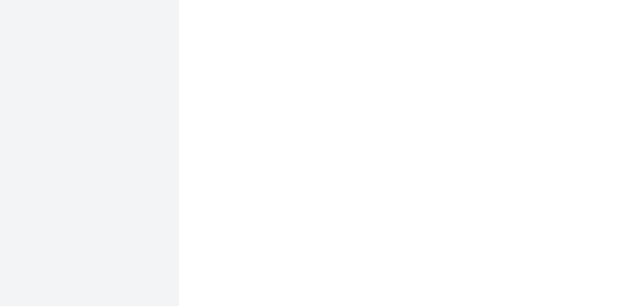
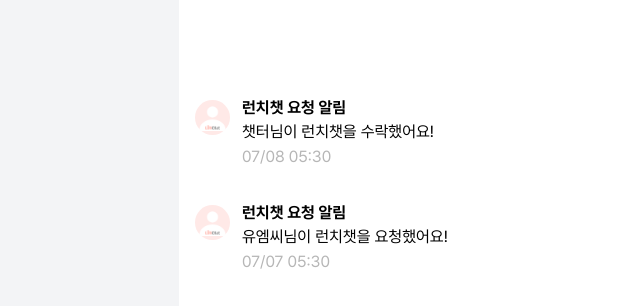
Before and after one commit to LUNCH-CHAT/FRONTEND, a React (Vite) app: page /alarm in a window 1280 px wide. Before the commit this address had no page. Shown: the top 306 px of the page, without its empty margins (221-861 px from the left). Built offline with nearby package versions, Linux system fonts and the light colour scheme.

Commit message:
Feat: 알림페이지 구현
- 알림카드 컴포넌트 구현
- 알림페이지 UI 구현
- 페이지 라우팅 추가

```diff
--- a/src/App.tsx
+++ b/src/App.tsx
@@ -4,6 +4,7 @@ import './index.css';
 import HomePage from './pages/Home-Page/home-page';
 import MatchingListPage from './pages/matching-list-page';
 import ProfileDetailPage from './pages/Profile-Detail/profile-detail-page';
+import AlarmPage from './pages/alarm-page';
 
 function App() {
   return (
@@ -14,6 +15,7 @@ function App() {
             <Route path="/" element={<HomePage />} />
             <Route path="/matching" element={<MatchingListPage />} />
             <Route path="/profile/:id" element={<ProfileDetailPage />} />
+            <Route path="/alarm" element={<AlarmPage />} />
           </Routes>
         </div>
       </div>
--- /dev/null
+++ b/src/components/AlarmPage/AlarmCard.tsx
@@ -0,0 +1,29 @@
+import BasicProfile from '@/assets/basic-profile.png';
+
+interface AlarmCardProps {
+  image?: string;
+  sender: string;
+  type: string;
+  time: string;
+}
+
+const AlarmCard = ({ image, sender, type, time }: AlarmCardProps) => {
+  return (
+    <div className="flex gap-3 p-4">
+      <img
+        src={image ? image : BasicProfile}
+        alt={`${sender}님의 프로필`}
+        className="w-[35px] h-[35px] rounded-full object-cover mt-1"
+      />
+      <div className="select-none">
+        <h2 className="font-[pretendard] font-bold">런치챗 요청 알림</h2>
+        <p className="font-[pretendard] font-normal">
+          {sender}님이 런치챗을 {type}했어요!
+        </p>
+        <time className="font-[pretendard] font-normal text-[#B6B6B6]">{time}</time>
+      </div>
+    </div>
+  );
+};
+
+export default AlarmCard;
--- /dev/null
+++ b/src/pages/alarm-page/index.tsx
@@ -0,0 +1,53 @@
+import AlarmCard from '../../components/AlarmPage/AlarmCard';
+// import BackHeader from '../../components/Headers/BackHeader';
+
+const mockData = [
+  {
+    id: 1,
+    sender: '유엠씨',
+    type: 'request',
+    time: 1720330200000,
+  },
+  {
+    id: 2,
+    sender: '챗터',
+    type: 'accept',
+    time: 1720416600000,
+  },
+];
+
+function formatDate(input: string | number) {
+  const date = new Date(input);
+
+  const month = String(date.getMonth() + 1).padStart(2, '0'); // 월 (0~11)
+  const day = String(date.getDate()).padStart(2, '0'); // 일
+  const hours = String(date.getHours()).padStart(2, '0'); // 시
+  const minutes = String(date.getMinutes()).padStart(2, '0'); // 분
+
+  return { month, day, hours, minutes };
+}
+
+export default function AlarmPage() {
+  const sortedData = mockData.sort((a, b) => b.time - a.time);
+
+  return (
+    <div>
+      {/* <BackHeader title="알림" /> */}
+      <div className="pt-[5rem]">
+        {sortedData?.map(data => {
+          const { month, day, hours, minutes } = formatDate(data.time);
+
+          return (
+            <div key={data.id}>
+              <AlarmCard
+                sender={data.sender}
+                type={data.type === 'request' ? '요청' : '수락'}
+                time={`${month}/${day} ${hours}:${minutes}`}
+              />
+            </div>
+          );
+        })}
+      </div>
+    </div>
+  );
+}
```
Also changed, not shown: src/assets/basic-profile.png (added).
